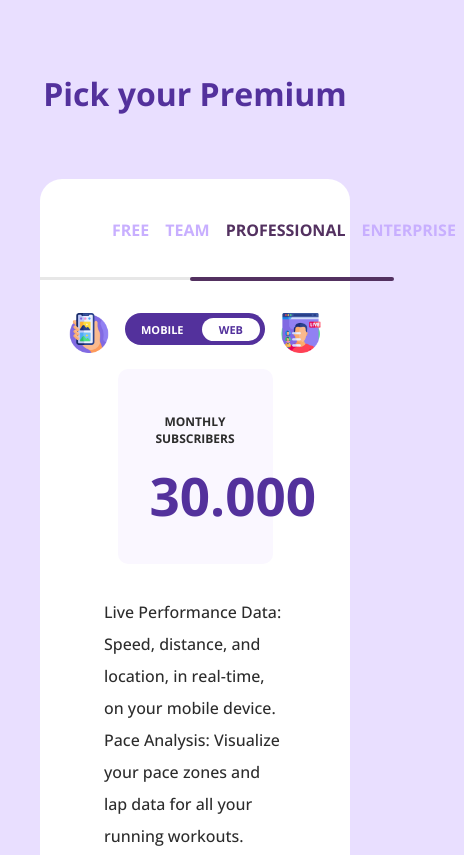
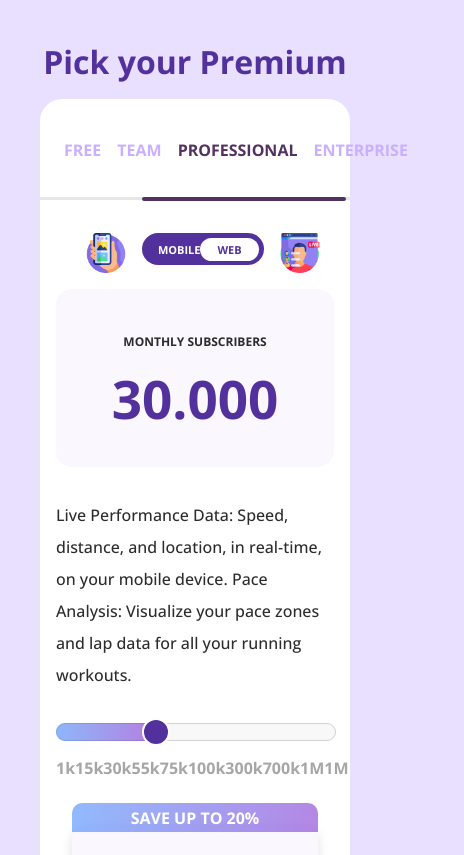
Before and after one commit to OerdBej/Flexible-plan, a plain HTML site: page index.html in a window 390 px wide. Shown: the top 855 px of the page, 464 px wide, since content can reach past the window. Drawn offline with nearby package versions, Linux system fonts and the light colour scheme.

Commit message:
adding media query for responsivveness

```diff
--- a/index.html
+++ b/index.html
@@ -69,11 +69,11 @@
             <p>Monthly Fee</p>
             <p class="price">35$</p>
             <p>Monthly</p>
+          </div>
           <hr />
           <p>Starting from 1 month</p>
           <p>Up to 5 persons</p>
           <button>Try for free for 14 days</button>
-          </div>
         </div>
         <div class="card">
           <div class="top-section">
@@ -83,13 +83,15 @@
             <p>Monthly Fee</p>
             <p class="price">35$</p>
             <p>Monthly</p>
+          </div>
+
           <hr />
           <p>Starting from 1 month</p>
+          <p>Starting from 1-month data retention</p>
           <p>Up to 5 persons</p>
           <button>Try for free for 14 days</button>
         </div>
       </div>
     </div>
-    </div>
   </body>
 </html>
--- a/style.css
+++ b/style.css
@@ -119,12 +119,12 @@ h1 {
 .session-subscribers {
   background-color: rgb(250, 247, 255);
   text-align: center;
+  box-sizing: border-box;
   padding: 32px;
   width: 50%;
   text-transform: uppercase;
   margin: 16px 0;
-  border-radius: 10px;
-  margin-bottom: 16px 0 0 0;
+  border-radius: 16px;
 }
 
 .session-subscribers p {
@@ -288,3 +288,36 @@ h1 {
   padding: 0.5px 0;
   margin: 3px 0;
 }
+
+/* media query for responsivnes  */
+
+@media only screen and (max-width: 750px) {
+  .card {
+    width: 100%;
+  }
+  .cards-container {
+    flex-wrap: wrap-reverse;
+  }
+  .session-subscribers {
+    width: 80%;
+  }
+}
+
+@media only screen and (max-width: 600px) {
+  .body {
+    padding: 16px;
+  }
+  h1 {
+    margin: 0 0 16px 0;
+  }
+  .container {
+    padding: 0 16px;
+  }
+  .session-subscribers {
+    width: 100%;
+  }
+  .toggle-wrapper {
+    width: 90%;
+    justify-content: space-around;
+  }
+}
```
Lines whose indentation alone changed are shown as unchanged.
